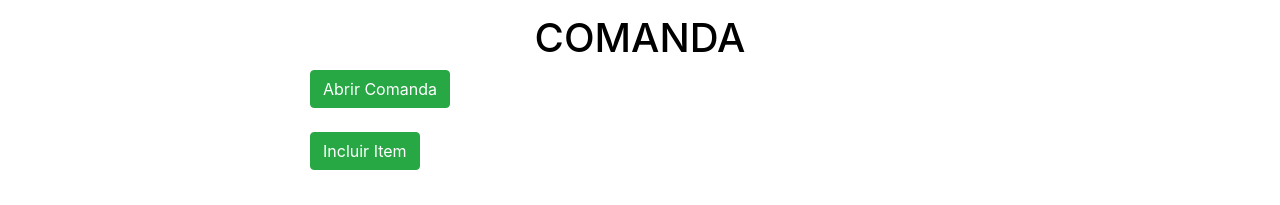
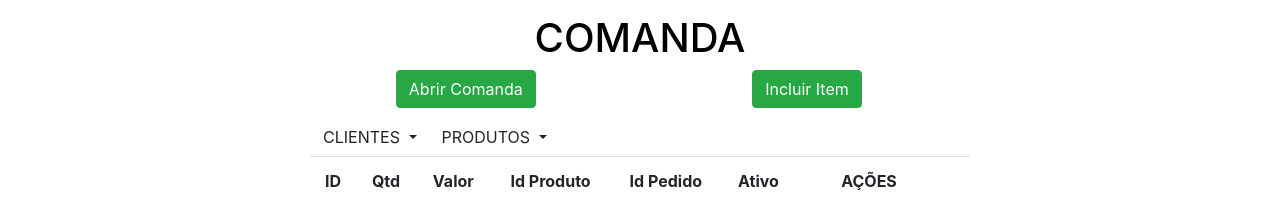
Before and after one commit to Leleo96/TP_Sistema-Venda_Frontend, a React (Create React App) app: page / in a window 1280 px wide. Shown: the part 155-360 px from the top of the page. Built offline with nearby package versions, Linux system fonts and the light colour scheme; no server answers.

Commit message:
atualização do index

```diff
--- a/src/pages/Main/index.css
+++ b/src/pages/Main/index.css
@@ -46,3 +46,9 @@
     justify-content: center;
     margin-left: 400px;
 }
+
+.menucontent {
+    display: flex;
+    justify-content: space-between;
+    margin-left: 13%;
+}
--- a/src/pages/Main/index.js
+++ b/src/pages/Main/index.js
@@ -38,12 +38,13 @@ export default class Main extends Component {
 
 
                 <h1> COMANDA</h1>
-                <Link to={`/criarpedido`}> <button type="button" class="btn btn-success">Abrir Comanda</button> </Link>
-                <br /><br />
+                <div class="menucontent">
+                    <Link to={`/criarpedido`}> <button type="button" class="btn btn-success">Abrir Comanda</button> </Link>
+                    <br /><br />
 
-                <Link to={`/criaritempedido`}> <button type="button" class="btn btn-success">Incluir Item</button> </Link>
-                <br /><br />
-
+                    <Link to={`/criaritempedido`}> <button type="button" class="btn btn-success">Incluir Item</button> </Link>
+                    <br /><br />
+                </div>
 
                 <div class="btn-group">
                     <button type="button" class="btn btn-default dropdown-toggle" data-toggle="dropdown" aria-haspopup="true" aria-expanded="false">
--- a/src/pages/Usuario/criar/index.js
+++ b/src/pages/Usuario/criar/index.js
@@ -1,5 +1,5 @@
 import React, { Component } from "react";
-import { Redirect } from "react-router-dom";
+import { Redirect, useHistory } from "react-router-dom";
 import { Link } from "react-router-dom";
 import './index.css';
 
@@ -119,8 +119,8 @@ class CriarUsuario extends Component {
                                 Inativo
                         </radio>
                         </div>
-                        <Link to={`/usuarios`}>  <button type="submit" className="btn btn-primary">Cadastrar</button> </Link>
-                        <Link to={`/usuarios`}> <button type="submit" className="btn btn-primary">Voltar</button> </Link>
+                        <button type="submit" className="btn btn-primary">Cadastrar</button>
+                        <Link to={`/usuarios`}> <button className="btn btn-primary">Voltar</button></Link>
                     </fieldset>
                 </form>
             );
@@ -147,6 +147,10 @@ class CriarUsuario extends Component {
             }
         })
 
+        const history = useHistory();
+
+        history.push("/usuarios");
+
         event.preventDefault();
     };
 }
```
